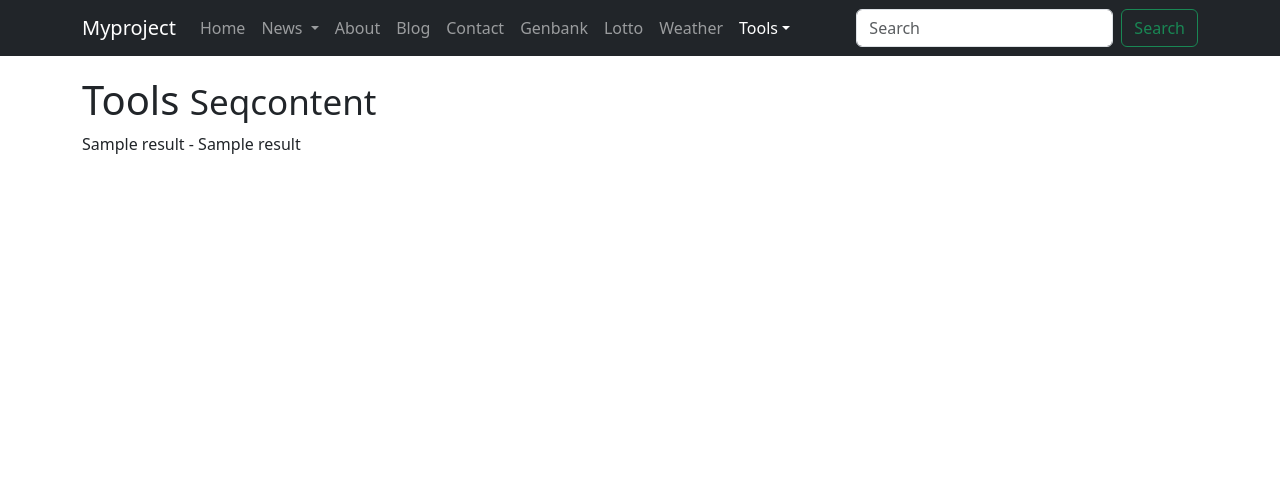
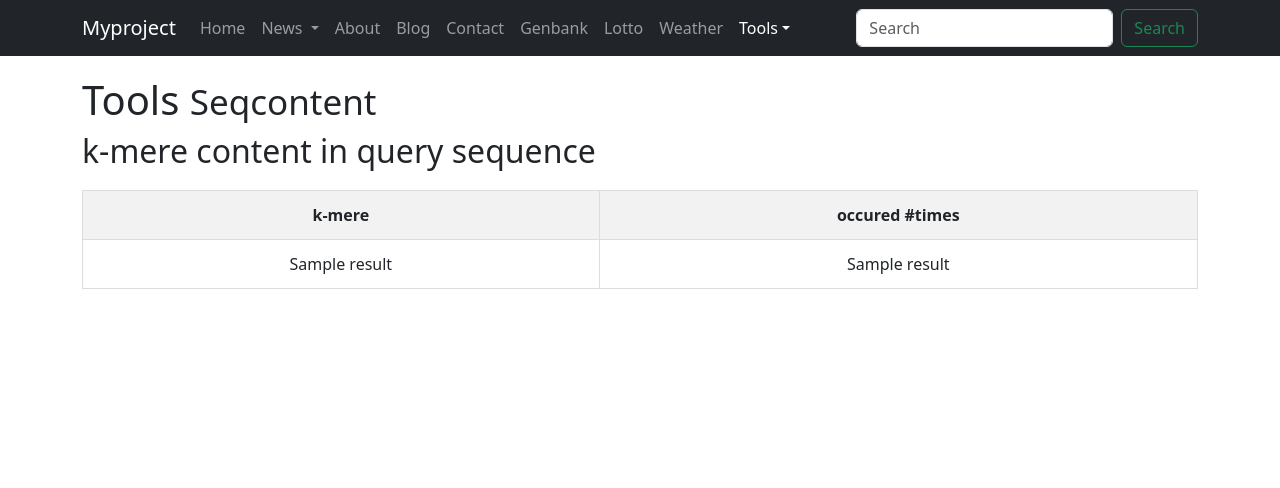
Before and after one commit to MieszkoCharchuta/django, a Django app: template biotools/templates/biotools/seqcontent.html in a window 1280 px wide. Shown: the top 488 px of the page. Run offline with Django 5.2, Linux system fonts and the light colour scheme; the template is opened without the code that fills it: most values are stand-ins (such as "Sample title", 1, 10 or a date in 2020).

Commit message:
Added the table and its styling

```diff
--- a/biotools/templates/biotools/seqcontent.html
+++ b/biotools/templates/biotools/seqcontent.html
@@ -6,12 +6,46 @@
 
 
 {% block content %}
-  <h1>Tools <small>Seqcontent</small> </h1>
+    <h1>Tools <small>Seqcontent</small></h1>
+    <style>
+        table {
+            width: 100%;
+            border-collapse: collapse;
+            margin-top: 20px;
+        }
 
+        table, th, td {
+            border: 1px solid #ddd;
+        }
+
+        th, td {
+            padding: 12px;
+            text-align: center;
+        }
+
+        th {
+            background-color: #f2f2f2;
+        }
+    </style>
     {% if results %}
-        {% for k, v in results.items %}
-        <p>{{ k }} - {{ v }}</p>
-        {% endfor %}
+        <h2>k-mere content in query sequence </h2>
+        <table>
+            <thead>
+            <tr>
+                <th>k-mere</th>
+                <th>occured #times</th>
+            </tr>
+            </thead>
+            <tbody>
+            {% for k, v in results.items %}
+                <tr>
+                    <td>{{ k }}</td>
+                    <td>{{ v }}</td>
+                </tr>
+            {% endfor %}
+            </tbody>
+        </table>
+
     {% else %}
         <form method="post">
             {% csrf_token %}
```
